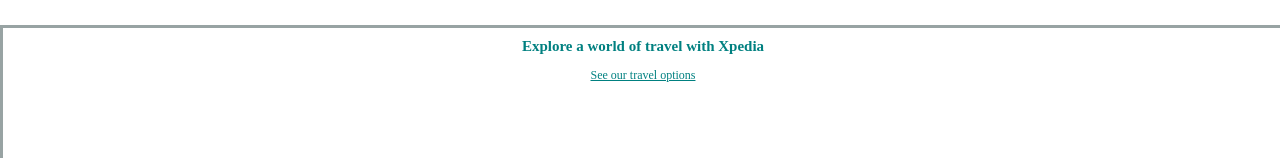
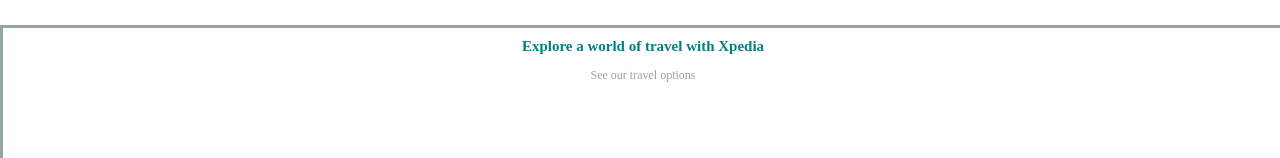
Before and after one commit to MikeTheFyke/Xpedia, a Vue app: page / in a window 1280 px wide. Shown: the part 2675-2833 px from the top of the page. Built offline with nearby package versions, Linux system fonts and the light colour scheme; a web font is replaced by a local one.

Commit message:
Added options link styles

```diff
--- a/src/components/Footer.vue
+++ b/src/components/Footer.vue
@@ -37,10 +37,12 @@ export default {
 }
 
 #Options-Link{
-    color: teal;
+    color: #98a3a3;
     font-family: "Montserrat";
     font-size: 12px;
     outline: none;
+    text-decoration: none;
+    cursor: pointer;
 }
 
 </style>
```
